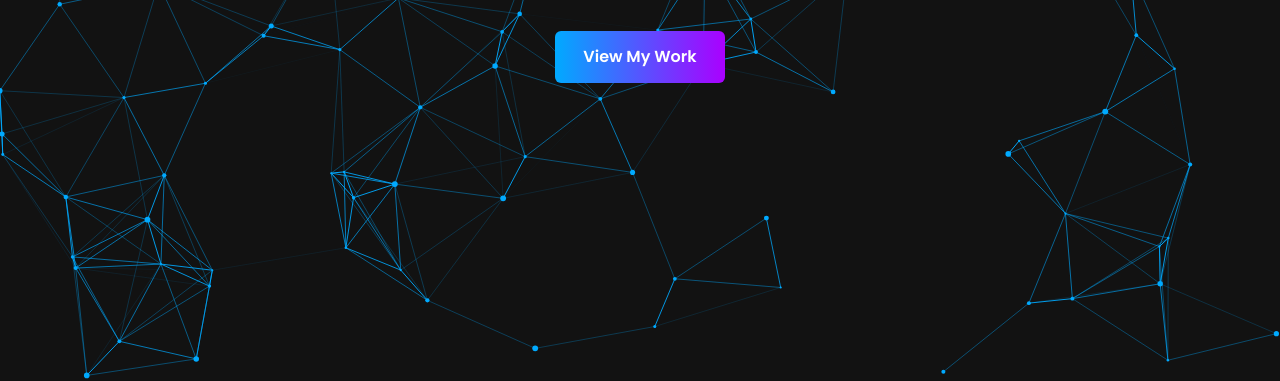
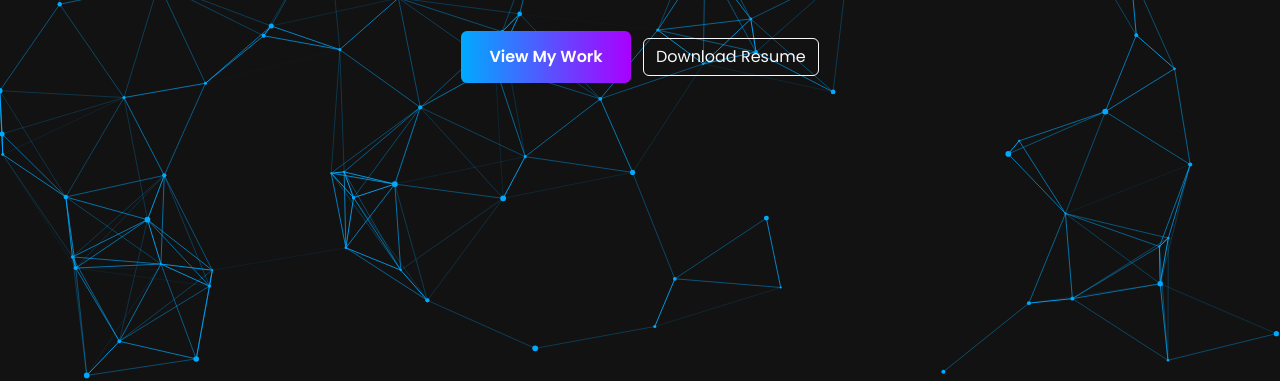
Before and after one commit to IRehanKhanI/Resume1, a plain HTML site: page index.html in a window 1280 px wide. Shown: the part 421-802 px from the top of the page. Drawn offline with nearby package versions, Linux system fonts and the light colour scheme.

Commit message:
added some chnages

```diff
--- a/index.html
+++ b/index.html
@@ -304,6 +304,14 @@
         <h1>Rehan Khan</h1>
         <p class="headline"><span id="typed-headline"></span></p>
         <a href="#projects" class="btn btn-primary mt-3">View My Work</a>
+        <a
+          href="path/to/your/resume.pdf"
+          class="btn btn-outline-light mt-3 ms-2"
+          target="_blank"
+          rel="noopener noreferrer"
+          aria-label="Download Resume"
+          >Download Resume</a
+        >
       </div>
     </section>
 
```
